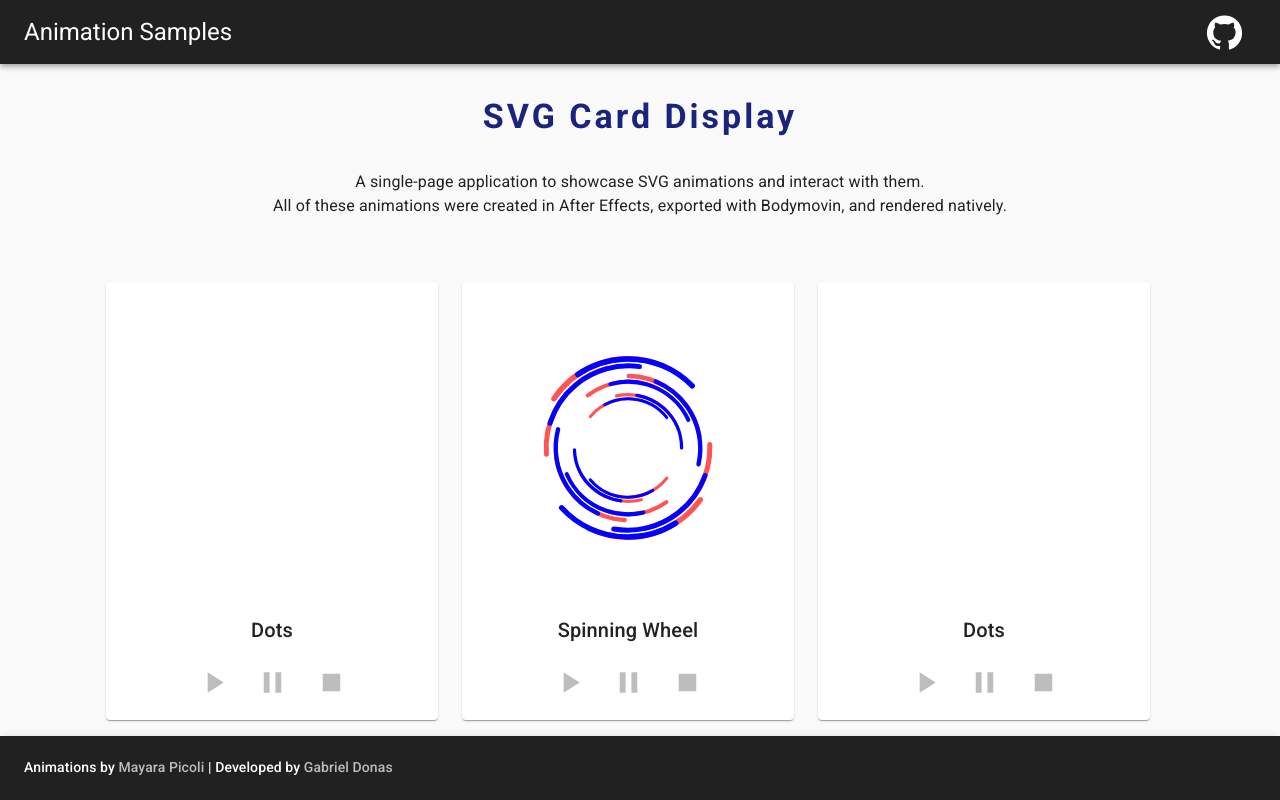
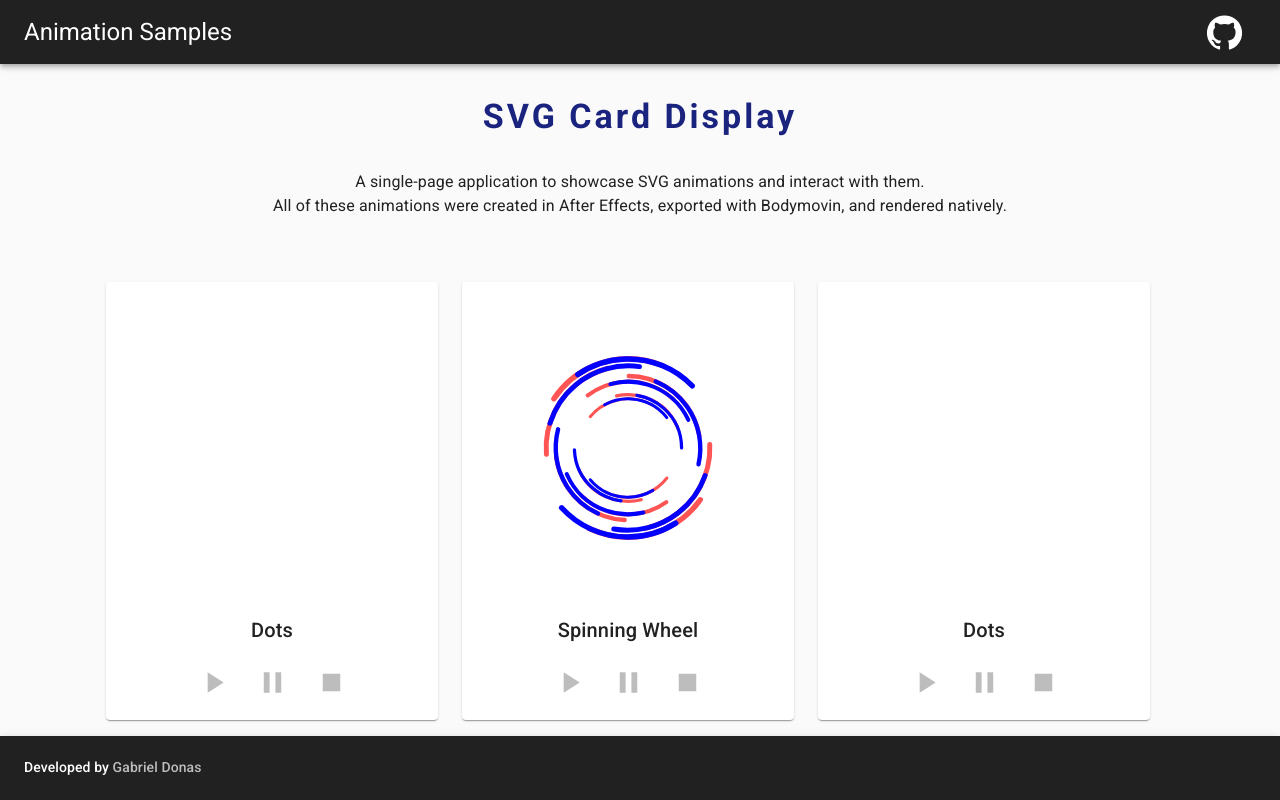
Before and after one commit to GabrielDonas/animation-samples, a React (Create React App) app: page / in a window 1280 px wide. Shown: the top 800 px of the page. Built offline with nearby package versions, Linux system fonts and the light colour scheme.

Commit message:
Update README

```diff
--- a/src/components/Footer.js
+++ b/src/components/Footer.js
@@ -35,14 +35,7 @@ export default function Footer() {
       <AppBar position="static" className={classes.appBar}>
         <Toolbar>
           <Typography className={classes.title} variant="subtitle2" noWrap>
-            Animations by{" "}
-            <Link
-              href="https://www.behance.net/mayarapicoli"
-              className={classes.link}
-            >
-              Mayara Picoli
-            </Link>{" "}
-            | Developed by{" "}
+            Developed by{" "}
             <Link href="https://gabrieldonas.com" className={classes.link}>
               Gabriel Donas
             </Link>
```
Also changed, not shown: 1 other file (tests, documents, lock files or other folders).
